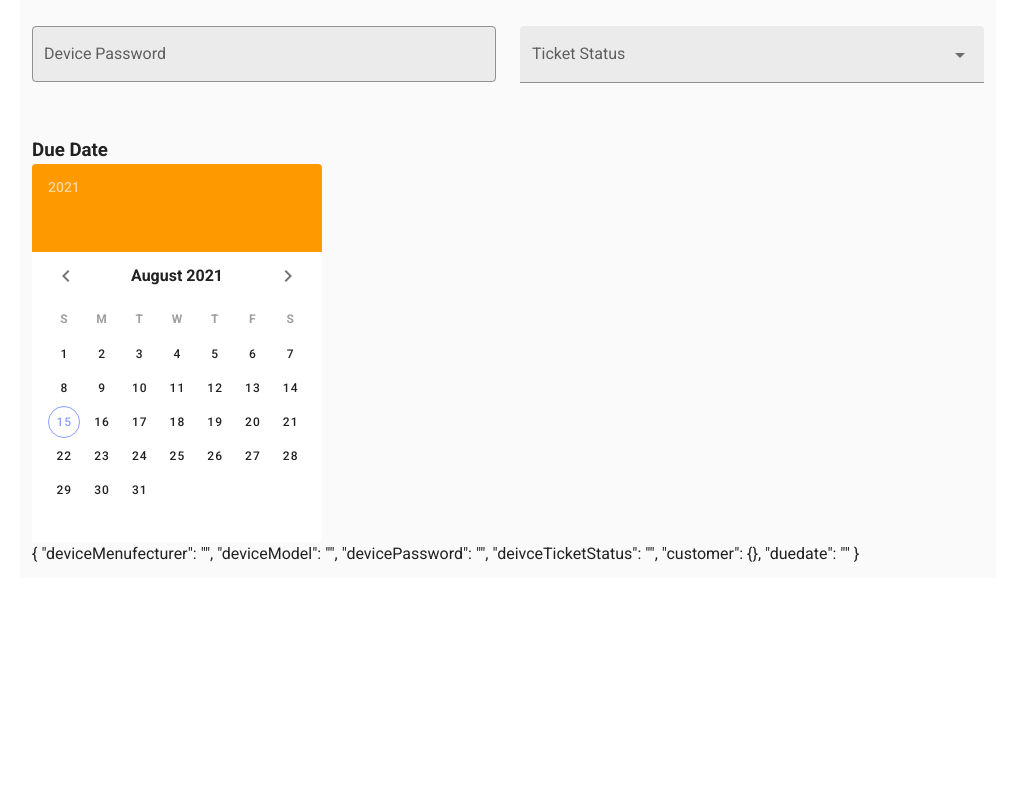
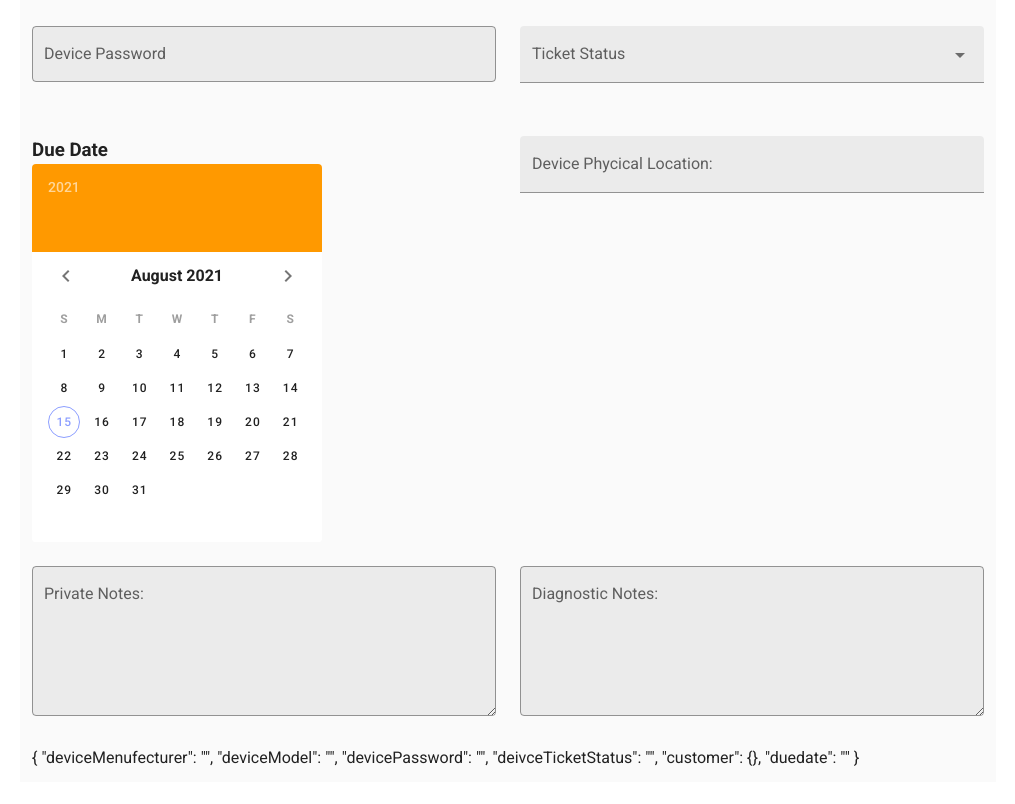
Before and after one commit to abdul-rehman-2050/Repaira-Vue, a Vue app: page / in a window 1280 px wide. Shown: the part 1620-2424 px from the top of the page, without its empty margins (260-1275 px from the left). Before the commit the page ends 2222 px from the top, so only its background shows below. Built offline with nearby package versions, Linux system fonts and the light colour scheme.

Commit message:
tickets fields

```diff
--- a/src/components/CreateTicket.vue
+++ b/src/components/CreateTicket.vue
@@ -117,10 +117,47 @@
           ></v-select>
         </v-col>
       </v-row>
-      <v-row>
+      <v-row justify>
         <v-col>
           <h3>Due Date</h3>
           <v-date-picker v-model="picker"></v-date-picker>
+        </v-col>
+        <v-col>
+          <v-text-field
+            type="text"
+            error-count=""
+            placeholder=""
+            label="Device Phycical Location:"
+            append-icon=""
+            v-model="physicalLocation"
+           filled
+          ></v-text-field>
+        </v-col>
+      </v-row>
+      <v-row>
+        <v-col>
+          <v-textarea
+            outlined
+            color="gray"
+            placeholder=""
+            error-count=""
+            name=""
+            label="Private Notes:"
+            v-model="privateNotes"
+            filled
+          ></v-textarea>
+        </v-col>
+        <v-col>
+          <v-textarea
+            outlined
+            color=""
+            placeholder=""
+            error-count=""
+            name=""
+            label="Diagnostic Notes:"
+            v-model="diagnosticNote"
+            filled
+          ></v-textarea>
         </v-col>
       </v-row>
 
@@ -161,6 +198,9 @@ export default {
       selectedPreDeviceCondition: {},
       selectedCustomer: {},
       curSelection: [],
+      privateNotes: "",
+      diagnosticNote: "",
+      physicalLocation: "",
       statusOptions: ["Active", "Pending", "in Progress", "Completed"],
       warentyOptions: ["No warrenty", "Day", "Month", "year", "Life time"],
       devicePassword: "",
```
